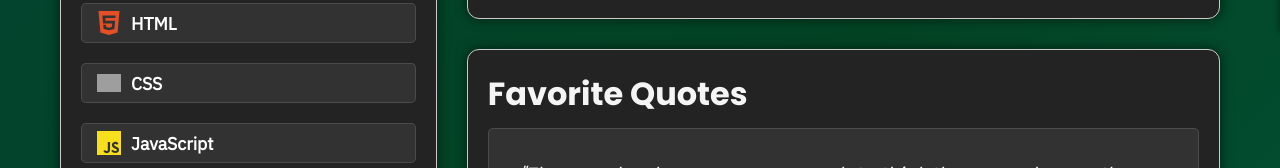
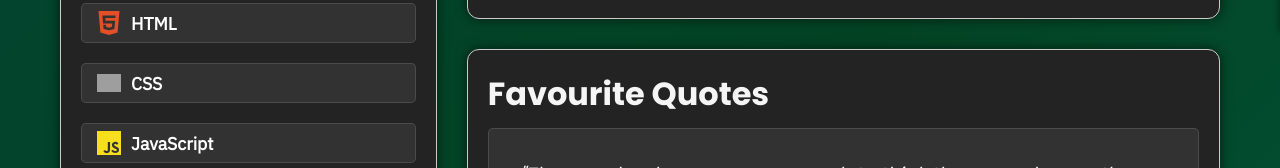
Before and after one commit to adamcounihan-dev/Portfolio-Website, a React (Vite) app: page /about in a window 1280 px wide. Shown: the part 768-936 px from the top of the page. Built offline with nearby package versions, Linux system fonts and the light colour scheme; grey boxes are pictures that could not be loaded.

Commit message:
Fix: Mispelling edit

```diff
--- a/pages/About/About.jsx
+++ b/pages/About/About.jsx
@@ -106,7 +106,7 @@ function About() {
                 </div>
 
                 <div className={styles.quotesContainer}>
-                    <h2 className={styles.containerTitle}>Favorite Quotes</h2>
+                    <h2 className={styles.containerTitle}>Favourite Quotes</h2>
                     <ul className={styles.quoteList}>
                         {quotes.map((quote, index) => (
                             <li key={index} className={styles.quoteItem}>
```
